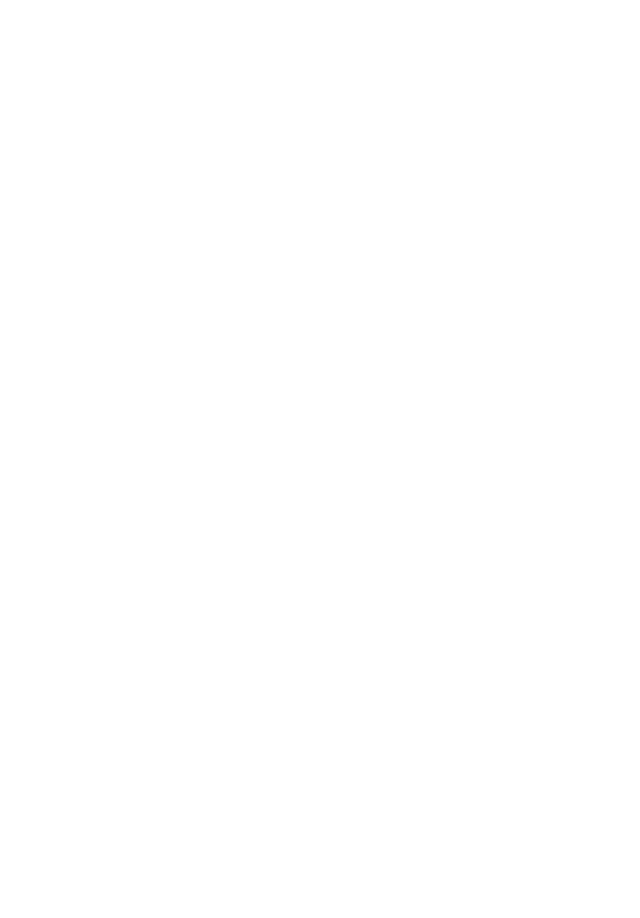
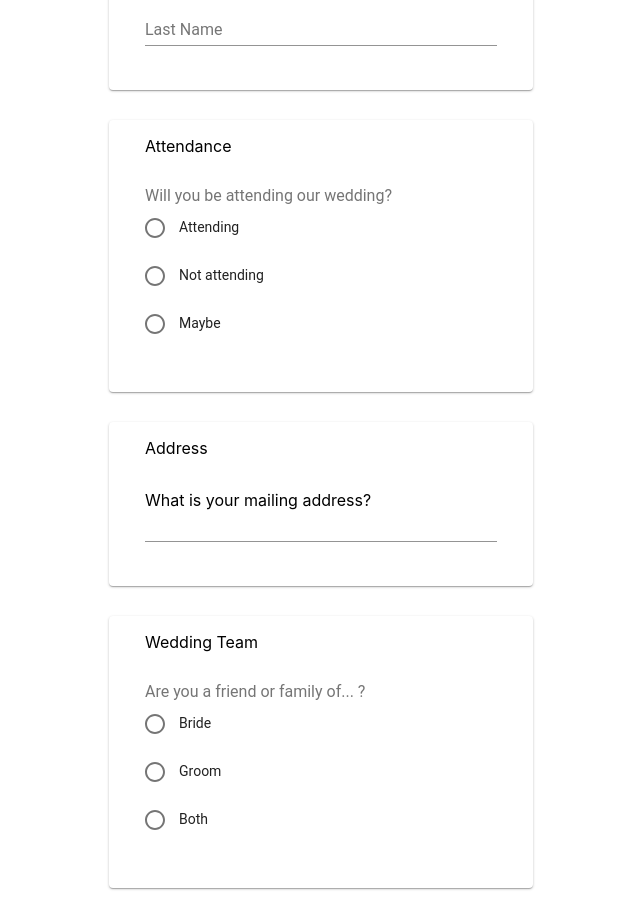
Before and after one commit to BloomTech-Labs/labs9-wedding-site, a React (Create React App) app in the folder front-end/: page / in a window 1280 px wide. Shown: the part 3260-4178 px from the top of the page, without its empty margins (319-959 px from the left). Before the commit the page ends 3174 px from the top, so only its background shows below. Built offline with nearby package versions, Linux system fonts and the light colour scheme.

Commit message:
added question cards for RSVP page

```diff
--- a/front-end/src/App.js
+++ b/front-end/src/App.js
@@ -2,6 +2,7 @@
 import Payment from './Client/billing';
 import Settings from './Client/settings';
 import GuestList from './Client/guestList';
+import Rsvp from './Client/rsvp';
 import Design from './Main/designs';
 import Prices from './Main/pricing';
 
@@ -16,6 +17,7 @@
         <Design />
         <Prices />
         <GuestList />
+        <Rsvp />
       </div>
     );
   }
--- a/front-end/src/Client/rsvp.js
+++ b/front-end/src/Client/rsvp.js
@@ -0,0 +1,75 @@
+import React, { Component } from 'react';
+import Card from '@material-ui/core/Card';
+import CardContent from '@material-ui/core/CardContent';
+import TextField from '@material-ui/core/TextField';
+import Radio from '@material-ui/core/Radio';
+import RadioGroup from '@material-ui/core/RadioGroup';
+import FormControlLabel from '@material-ui/core/FormControlLabel';
+import FormControl from '@material-ui/core/FormControl';
+import FormLabel from '@material-ui/core/FormLabel';
+
+// define styles for material-ui components
+const styles = {
+    card: {
+      width: '30%',
+      margin: '0 auto 30px',
+      padding: '0 20px 20px'
+    },
+  };
+
+class Rsvp extends Component {
+    render() {
+      return (
+        <div>
+            <Card style={styles.card}>
+            <CardContent>
+                Guest Name
+                <TextField fullWidth="true" label="First Name"></TextField>
+                <TextField fullWidth="true" label="Last Name"></TextField>
+            </CardContent>
+            </Card>
+            <Card style={styles.card}>
+            <CardContent>
+                Attendance
+            </CardContent>
+            <CardContent>
+                <FormControl component="fieldset">
+                <FormLabel component="legend">Will you be attending our wedding?</FormLabel>
+                <RadioGroup>
+                    <FormControlLabel value="attending" control={<Radio />} label="Attending" />
+                    <FormControlLabel value="notAttending" control={<Radio />} label="Not attending" />
+                    <FormControlLabel value="maybe" control={<Radio />} label="Maybe" />
+                </RadioGroup>
+                </FormControl>
+            </CardContent>
+            </Card>
+            <Card style={styles.card}>
+            <CardContent>
+                Address
+            </CardContent>
+            <CardContent>
+                What is your mailing address?
+                <TextField fullWidth="true"></TextField>
+            </CardContent>
+            </Card>
+            <Card style={styles.card}>
+            <CardContent>
+                Wedding Team
+            </CardContent>
+            <CardContent>
+                <FormControl component="fieldset">
+                <FormLabel component="legend">Are you a friend or family of... ?</FormLabel>
+                <RadioGroup>
+                    <FormControlLabel value="bride" control={<Radio />} label="Bride" />
+                    <FormControlLabel value="groom" control={<Radio />} label="Groom" />
+                    <FormControlLabel value="both" control={<Radio />} label="Both" />
+                </RadioGroup>
+                </FormControl>
+            </CardContent>
+            </Card>
+        </div>
+      );
+    }
+  }
+
+  export default Rsvp;
```
